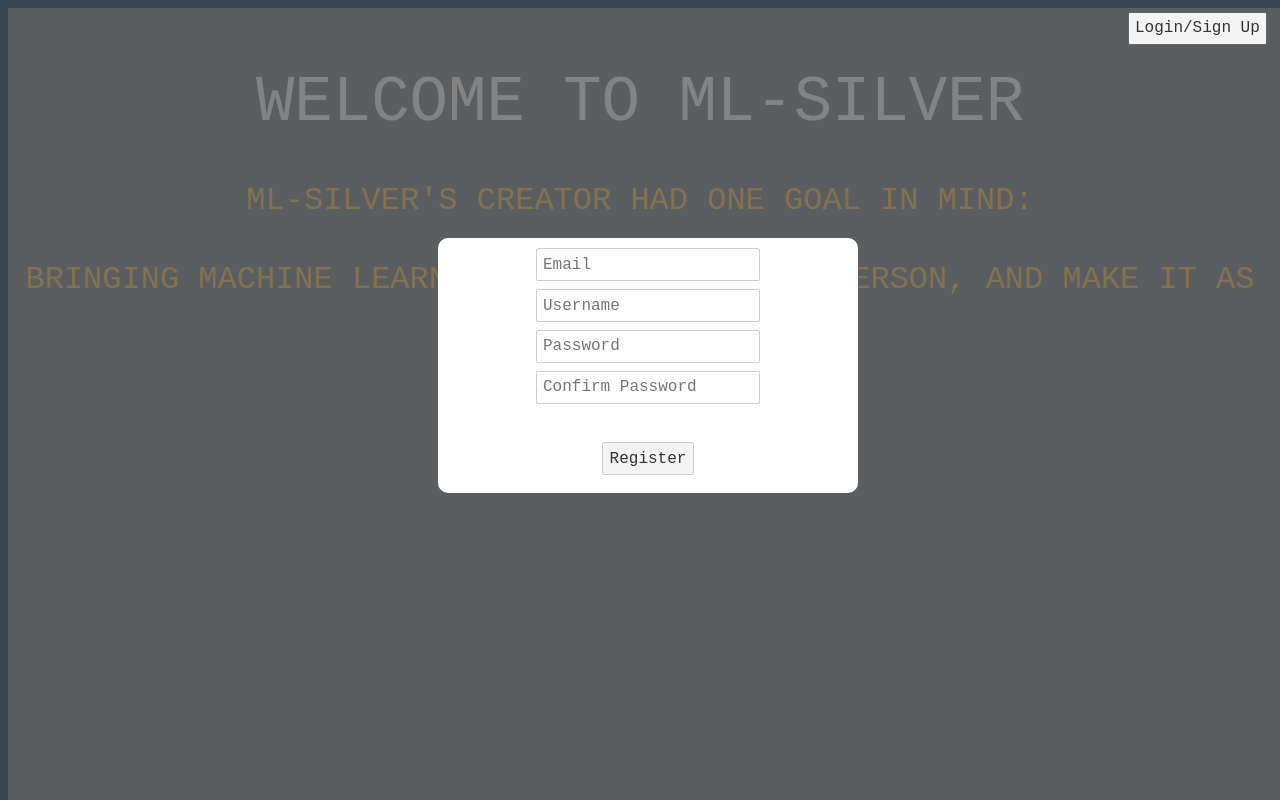
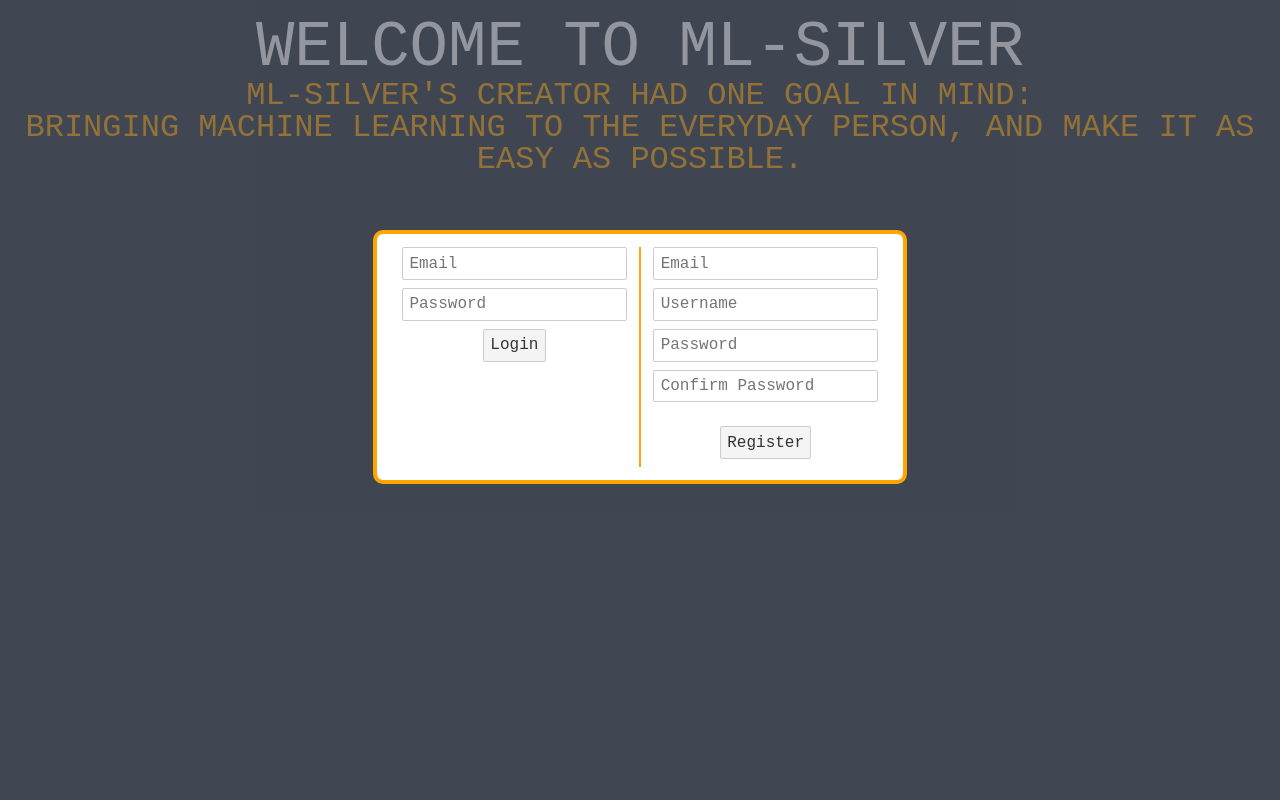
Before and after one commit to ShokoSilverman/CAPSTONE, a Svelte app in the folder FrontEnd/: page / in a window 1280 px wide. Both pictures are taken after a click on the button "Login/Sign Up". Built offline with nearby package versions, Linux system fonts and the light colour scheme.

Commit message:
created the routes folder

```diff
--- a/FrontEnd/package.json
+++ b/FrontEnd/package.json
@@ -18,6 +18,7 @@
     "svelte": "^3.0.0"
   },
   "dependencies": {
+    "mongodb": "^4.11.0",
     "sirv-cli": "^2.0.0"
   }
 }
--- a/FrontEnd/public/global.css
+++ b/FrontEnd/public/global.css
@@ -1,15 +1,70 @@
+/* http://meyerweb.com/eric/tools/css/reset/
+v2.0 | 20110126
+License: none (public domain)
+*/
+html, body, div, span, applet, object, iframe,
+h1, h2, h3, h4, h5, h6, p, blockquote, pre,
+a, abbr, acronym, address, big, cite, code,
+del, dfn, em, img, ins, kbd, q, s, samp,
+small, strike, strong, sub, sup, tt, var,
+b, u, i, center,
+dl, dt, dd, ol, ul, li,
+fieldset, form, label, legend,
+table, caption, tbody, tfoot, thead, tr, th, td,
+article, aside, canvas, details, embed,
+figure, figcaption, footer, header, hgroup,
+menu, nav, output, ruby, section, summary,
+time, mark, audio, video {
+	margin: 0;
+	padding: 0;
+	border: 0;
+	font-size: 100%;
+	font: inherit;
+	vertical-align: baseline;
+}
+/* HTML5 display-role reset for older browsers */
+article, aside, details, figcaption, figure,
+footer, header, hgroup, menu, nav, section {
+	display: block;
+}
+body {
+	line-height: 1;
+}
+ol, ul {
+	list-style: none;
+}
+blockquote, q {
+	quotes: none;
+}
+blockquote:before, blockquote:after,
+q:before, q:after {
+	content: '';
+	content: none;
+}
+table {
+	border-collapse: collapse;
+	border-spacing: 0;
+}
+
+/* end of reset */
+
+
 html, body {
 	position: relative;
 	width: 100%;
 	height: 100%;
-	background-color: #36454F;
+	background-color: #303642;
+	margin:0;
+	padding:0;
 	font-family: 'Courier New', Courier, monospace;
+	/* font-family: system-ui, -apple-system, BlinkMacSystemFont, 'Segoe UI', Roboto, Oxygen, Ubuntu, Cantarell, 'Open Sans', 'Helvetica Neue', sans-serif; */
+	/* font-weight: 200; */
 }
 
 body {
-	color: #333;
+	color: white;
 	margin: 0;
-	padding: 8px;
+	/* padding: 8px; */
 	box-sizing: border-box;
 	/* font-family: -apple-system, BlinkMacSystemFont, "Segoe UI", Roboto, Oxygen-Sans, Ubuntu, Cantarell, "Helvetica Neue", sans-serif; */
 
--- a/FrontEnd/src/App.svelte
+++ b/FrontEnd/src/App.svelte
@@ -3,7 +3,12 @@
 	let showModal = false;
 
 	const toggleModal = () => {
+		let button = document.getElementById('signModal');
+		if(button.style.visibility == 'hidden'){
+			document.getElementById('signModal').style.visibility = 'visible';
+		}else document.getElementById('signModal').style.visibility = 'hidden';
 		showModal = !showModal
+
 	}
 
 	let email;
@@ -21,26 +26,41 @@
 	}
 
 	const register = () => {
+		let pattern = /^(?=.*\d)(?=.*[a-z])(?=.*[A-Z])(?=.*[a-zA-Z]).{8,}$/;
+		if (passCheck == "Passwords do not match!") return;
+		if (pattern.test(password)){
+			console.log('good pass')
+		}else {
+			console.log('bad pass')
+		}
 
 	};
+
 
 </script>
 
 <Modal showModal={showModal} on:click={toggleModal}>
-	<form>
-
+	<div id='flex-form'>
+		<form id='login'>
+			<input type="text" name="" id="" placeholder="Email" bind:value={email}>
+			<br>
+			<input type="password" name="" id="" placeholder="Password" bind:value={password} on:focusout={isSamePass}>
+			<br>
+			<button>Login</button>
 		</form>
-	<form>
+		<div id='bar'></div>
+		<form id='register'>
 			<input type="text" name="" id="" placeholder="Email" bind:value={email}>
 			<br>
 			<input type="text" name="" id="" placeholder="Username" bind:value={username}>
 			<br>
-		<input type="password" name="" id="" placeholder="Password" bind:value={password}>
+			<input type="password" name="" id="" placeholder="Password" bind:value={password} on:focusout={isSamePass}>
 			<br>
-		<input type="text" name="" id="checkPass" placeholder="Confirm Password" bind:value={confPassword} on:focusout={isSamePass}><p id="passConf">{passCheck}</p>
+			<input type="password" name="" id="checkPass" placeholder="Confirm Password" bind:value={confPassword} on:focusout={isSamePass}><p id="passConf">{passCheck}</p>
 			<br>
-		<button on:click={register}>Register</button>
+			<button on:click|preventDefault={register}>Register</button>
 		</form>
+	</div>
 </Modal>
 <main>
 	<button on:click={toggleModal} id="signModal">Login/Sign Up</button>
@@ -87,5 +107,22 @@
         font-size: 80%;
     }
 
+	#flex-form{
+		display: flex;
+		flex-direction: row;
+		justify-content: space-evenly;
+	}
+
+	#signModal{
+		visibility: visible;
+	}
+
+	#bar{
+		width: 0.5%;
+		background: orange;
+	}
+
+
+
 
 </style>
--- a/FrontEnd/src/Modal.svelte
+++ b/FrontEnd/src/Modal.svelte
@@ -6,7 +6,7 @@
 {#if showModal}
     <!-- svelte-ignore a11y-click-events-have-key-events -->
     <div class="backdrop" on:click|self> <!--this is an event modifier and a passed event-->
-        <div class="modal">
+        <div id="modal">
             <!-- <p>{message}</p> -->
             <slot></slot>
         </div>
@@ -20,16 +20,25 @@
         width: 100%;
         height: 100%;
         position: fixed;
-        background: rgba(100,100,100,0.8);
+        /* background: rgba(100,100,100,0.8); */
+        background: rgba(76, 80, 94, 0.6);
     }
 
-    .modal{
-        padding: 10px;
+    #modal{
+        padding: 1%;
         border-radius: 10px;
-        max-width: 400px;
+        border: 4px solid orange;
+        max-width: 500px;
         /* margin: 10px auto; */
         margin: 18% auto;
         text-align: center;
         background: white;
     }
+
+    #bar{
+        /* width: 5px; */
+        height: 100%;
+        /* height: 90%; */
+        /* background: orange; */
+    }
 </style>
```
Also changed, not shown: FrontEnd/routes/routes.js (added), 1 other file (tests, documents, lock files or other folders). Lines whose indentation alone changed are shown as unchanged.
